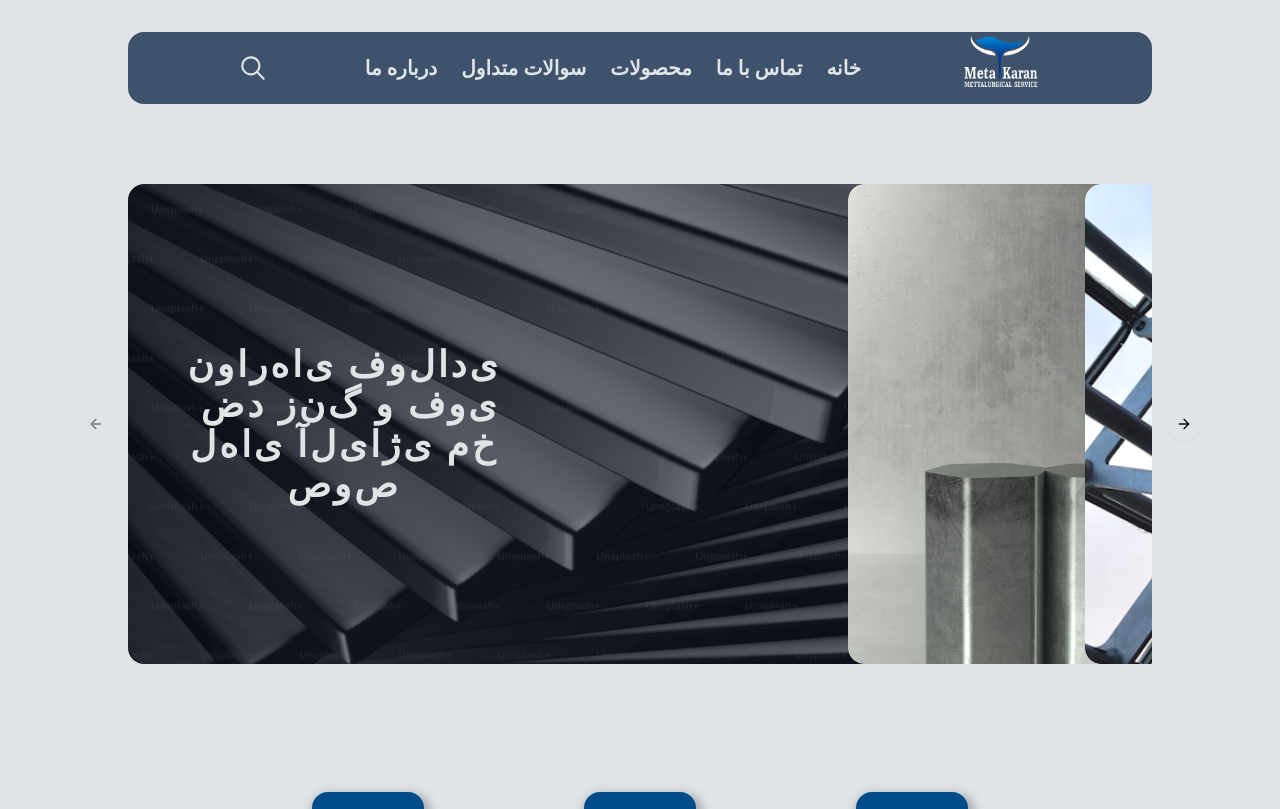
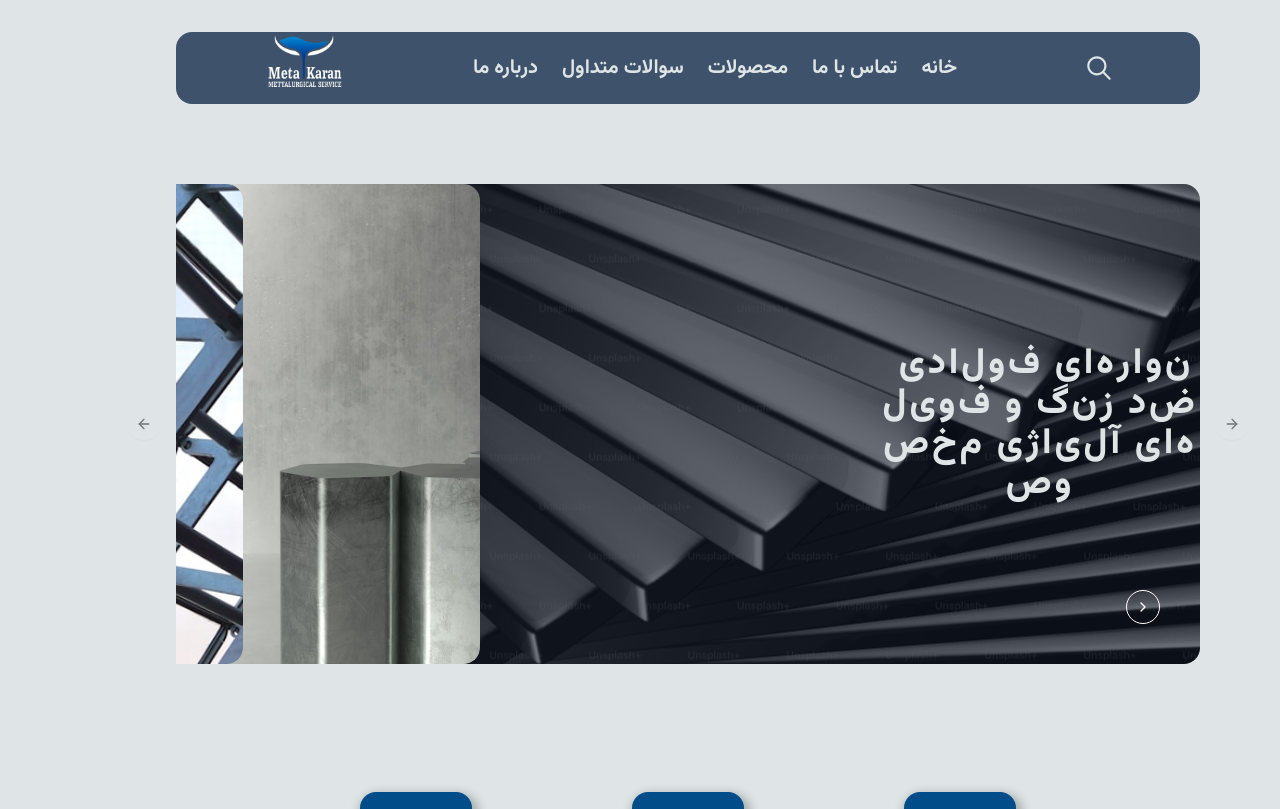
Before and after one commit to Promptopia-Academy/metalkaran, a Next.js app: page / in a window 1280 px wide. Shown: the top 809 px of the page. Built offline with nearby package versions, Linux system fonts and the light colour scheme; no server answers.

Commit message:
Feat: add vazir matn font to project

```diff
--- a/src/app/globals.css
+++ b/src/app/globals.css
@@ -1,7 +1,5 @@
 @import "tailwindcss";
 @import "tw-animate-css";
-
-/* @custom-variant dark (&:is(.dark *)); */
 
 :root {
   --primary: #3e536b;
@@ -41,6 +39,7 @@
 }
 
 @theme inline {
+  --font-sans: var(--font-vazir-sans), sans-serif;
   --color-background: var(--background);
   --color-foreground: var(--foreground);
   --color-primary: var(--primary);
@@ -119,6 +118,6 @@
     @apply border-border outline-ring/50;
   }
   body {
-    @apply bg-background text-foreground;
+    @apply bg-background text-foreground font-sans;
   }
 }
--- a/src/app/layout.tsx
+++ b/src/app/layout.tsx
@@ -1,17 +1,13 @@
 import type { Metadata } from "next";
-import { Geist_Mono, Source_Code_Pro } from "next/font/google";
+import { Vazirmatn } from "next/font/google";
 import Header from "@/components/header/Header";
 
 import "./globals.css";
 
-const sourceCode = Source_Code_Pro({
-  variable: "--source-code",
-  subsets: ["latin"],
-});
-
-const geistMono = Geist_Mono({
-  variable: "--font-geist-mono",
-  subsets: ["latin"],
+const Vazir = Vazirmatn({
+  weight: ["300", "400", "500", "700", "800", "900"],
+  variable: "--font-vazir-sans",
+  subsets: ["arabic", "latin"],
 });
 
 export const metadata: Metadata = {
@@ -92,9 +88,9 @@
   children: React.ReactNode;
 }>) {
   return (
-    <html lang="en">
+    <html lang="fa" dir="rtl">
       <body
-        className={`${sourceCode.variable} ${geistMono.variable} antialiased box-border overflow-x-hidden`}
+        className={`${Vazir.variable} font-sans antialiased box-border overflow-x-hidden`}
       >
         <header>
           <Header />
```
